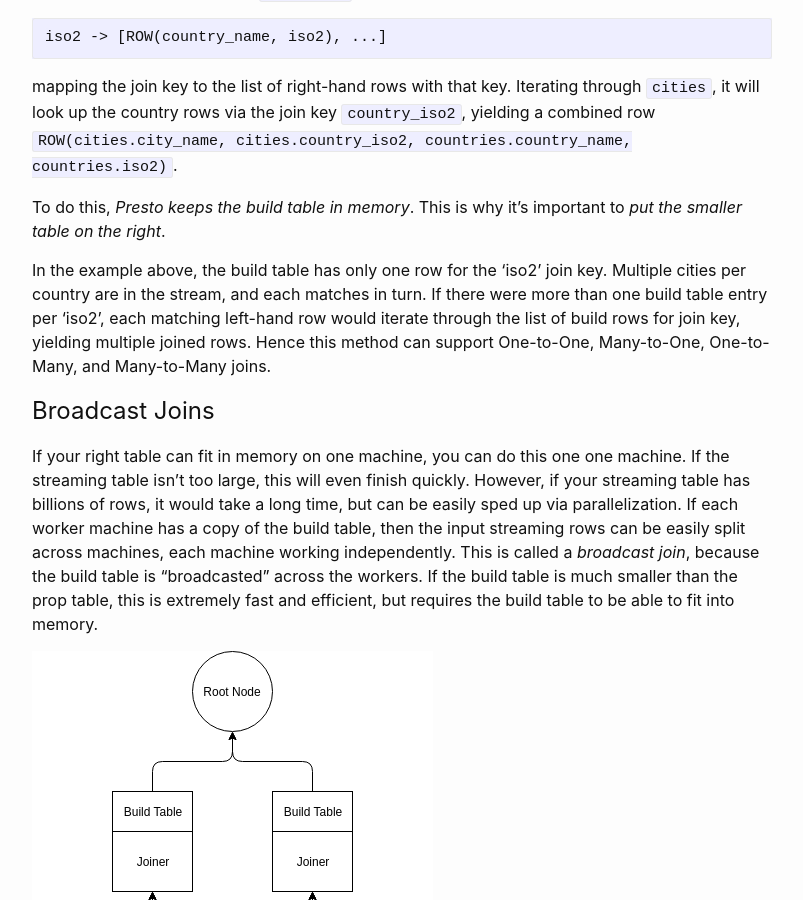
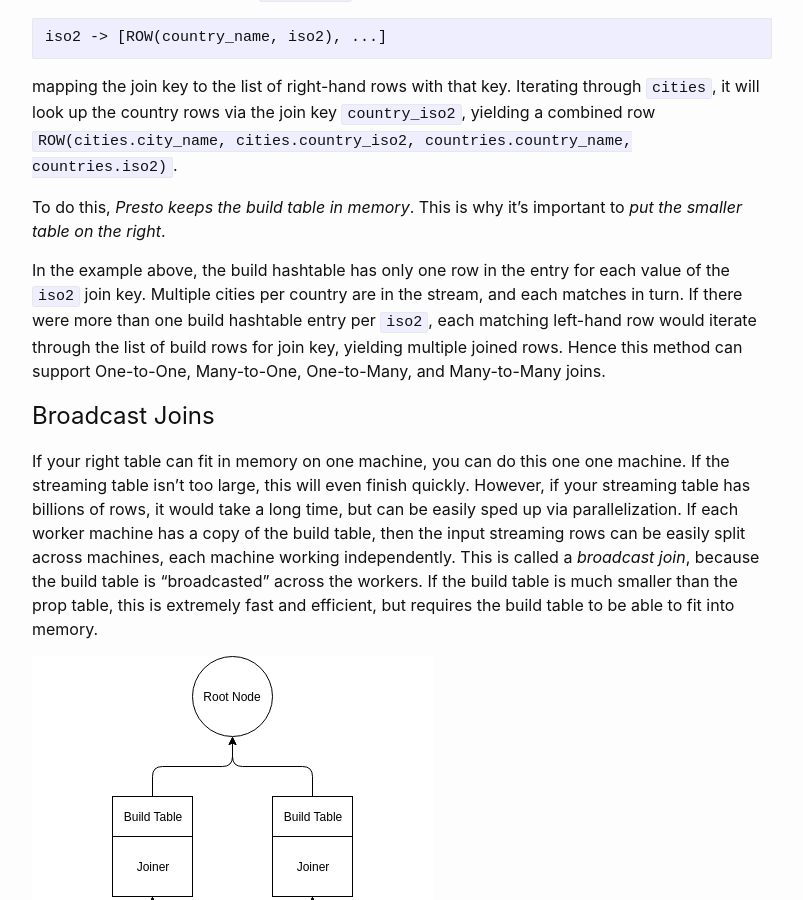
Before and after one commit to jagill/jagill.github.io, a Jekyll site: the page built from _presto/presto-joins.md, in a window 1280 px wide and 900 px high, scrolled down 790 px. Shown: the whole window, without its empty margins (238-1041 px from the left). Built offline with Jekyll 4.4.1, drawn with Linux system fonts in a browser that asks for light colours; some of the changed text lies outside the part shown.

Commit message:
Clarify some concepts in presto-join

```diff
--- a/_presto/presto-joins.md
+++ b/_presto/presto-joins.md
@@ -44,12 +44,12 @@ through `cities`, it will look up the country rows via the join key
 To do this, _Presto keeps the build table in memory_.  This is why it's important
 to _put the smaller table on the right_.
 
-In the example above, the build table has only one row for the 'iso2' join key.
-Multiple cities per country are in the stream, and each matches in turn.  If
-there were more than one build table entry per 'iso2', each matching left-hand
-row would iterate through the list of build rows for join key, yielding multiple
-joined rows.  Hence this method can support One-to-One, Many-to-One,
-One-to-Many, and Many-to-Many joins.
+In the example above, the build hashtable has only one row in the entry for
+each value of the `iso2` join key.  Multiple cities per country are in the
+stream, and each matches in turn.  If there were more than one build hashtable
+entry per `iso2`, each matching left-hand row would iterate through the list of
+build rows for join key, yielding multiple joined rows.  Hence this method can
+support One-to-One, Many-to-One, One-to-Many, and Many-to-Many joins.
 
 Broadcast Joins
 ===============
@@ -98,8 +98,10 @@ In the case of a Right or Full Outer Join, a set of all matched right rows is
 kept by each worker; at the end unmatched right rows are yielded with `null`
 fields instead of the left-hand fields.
 
-This last method is not easy to do in the case of Right or Full Outer Joins.
-Thus, specifying either of these will force a Partitioned Join.
+This procedure for Right or Full Outer Joins is hard to do if multiple workers
+have the same build-side join key: a given worker might not find a match, but
+it doesn't know if another worker has found a match.  This would be the case in
+a Broadcast join, so specifying either of these will force a Partitioned Join.
 
 Join Predicates and Push Downs
 ==============================
```
